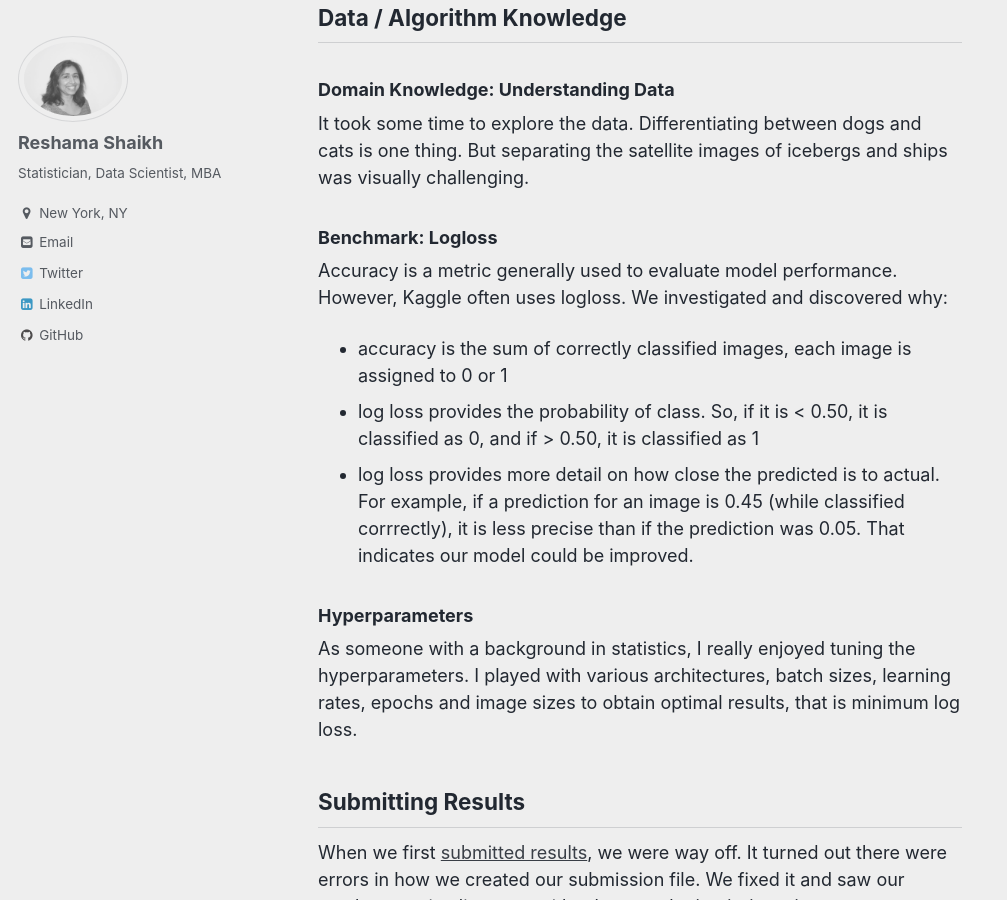
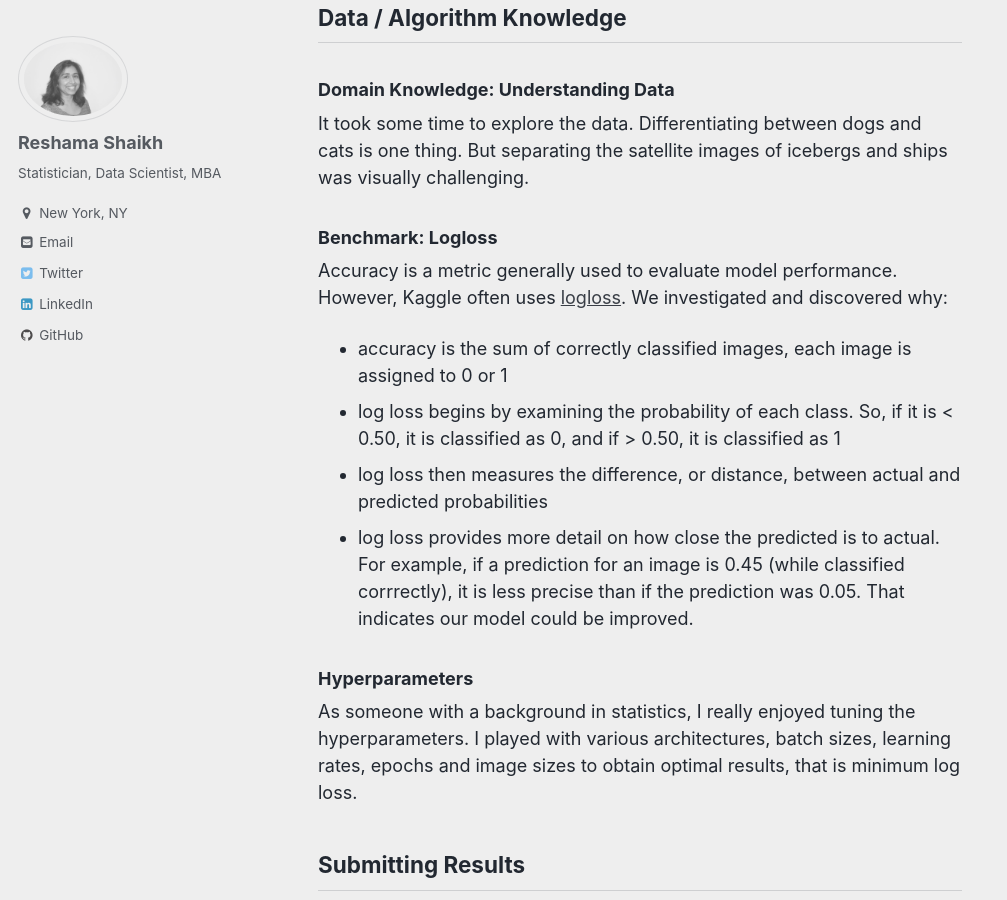
Before and after one commit to reshamas/reshamas.github.io, a Jekyll site: the page built from _posts/2018-04-18-my-first-kaggle-competition.md, in a window 1280 px wide and 900 px high, scrolled down 2577 px. Shown: the whole window, without its empty margins (0-1007 px from the left). Built offline with Jekyll 4.4.1, drawn with Linux system fonts in a browser that asks for light colours; emoji names are drawn with the system emoji font.

Commit message:
Update 2018-04-18-my-first-kaggle-competition.md

```diff
--- a/_posts/2018-04-18-my-first-kaggle-competition.md
+++ b/_posts/2018-04-18-my-first-kaggle-competition.md
@@ -55,9 +55,10 @@ I learned of some shortcuts for Jupyter Notebook from the fastai lectures and wr
 It took some time to explore the data.  Differentiating between dogs and cats is one thing.  But separating the satellite images of icebergs and ships was visually challenging.
 
 ### Benchmark:  Logloss
-Accuracy is a metric generally used to evaluate model performance.  However, Kaggle often uses logloss.  We investigated and discovered why:
+Accuracy is a metric generally used to evaluate model performance.  However, Kaggle often uses [logloss](http://wiki.fast.ai/index.php/Log_Loss).  We investigated and discovered why:
 - accuracy is the sum of correctly classified images, each image is assigned to 0 or 1
-- log loss provides the probability of class.  So, if it is < 0.50, it is classified as 0, and if > 0.50, it is classified as 1
+- log loss begins by examining the probability of each class.  So, if it is < 0.50, it is classified as 0, and if > 0.50, it is classified as 1
+- log loss then measures the difference, or distance, between actual and predicted probabilities
 - log loss provides more detail on how close the predicted is to actual.  For example, if a prediction for an image is 0.45 (while classified corrrectly), it is less precise than if the prediction was 0.05.  That indicates our model could be improved.
 
 ### Hyperparameters
```
